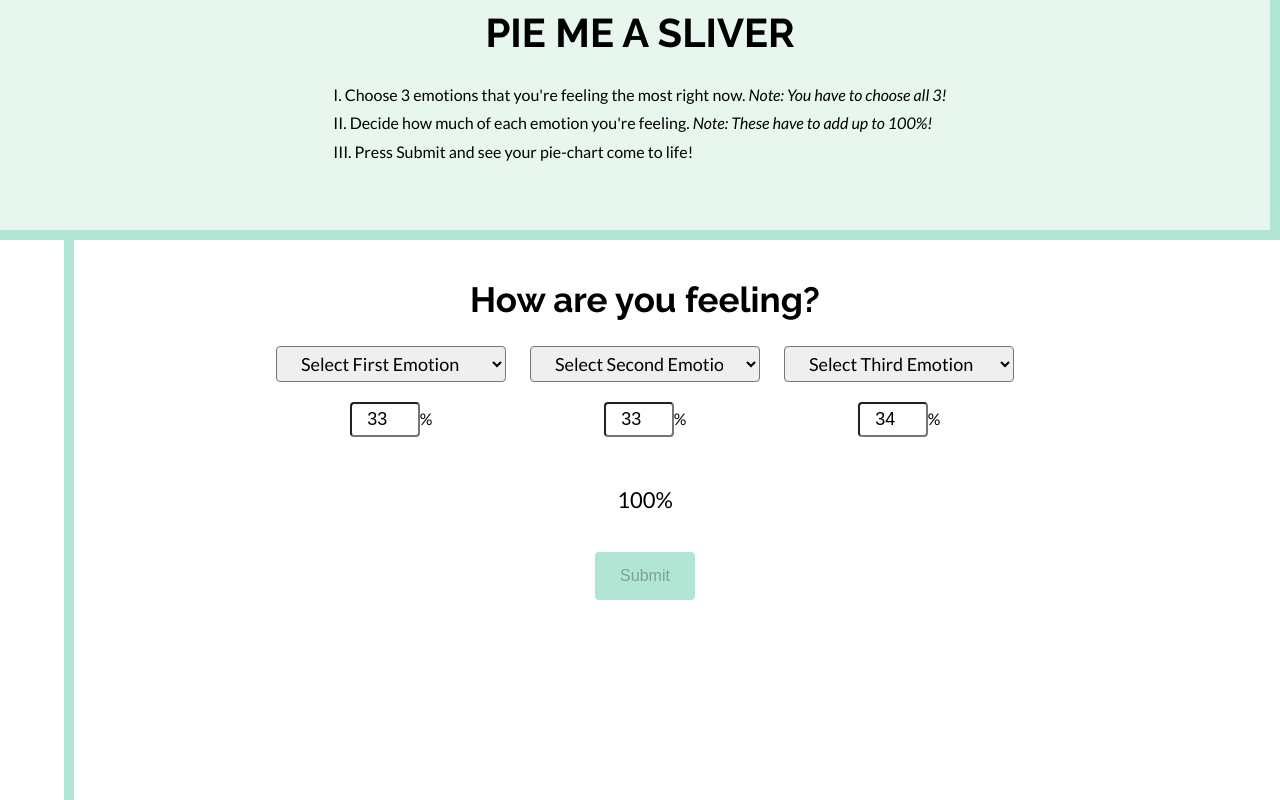
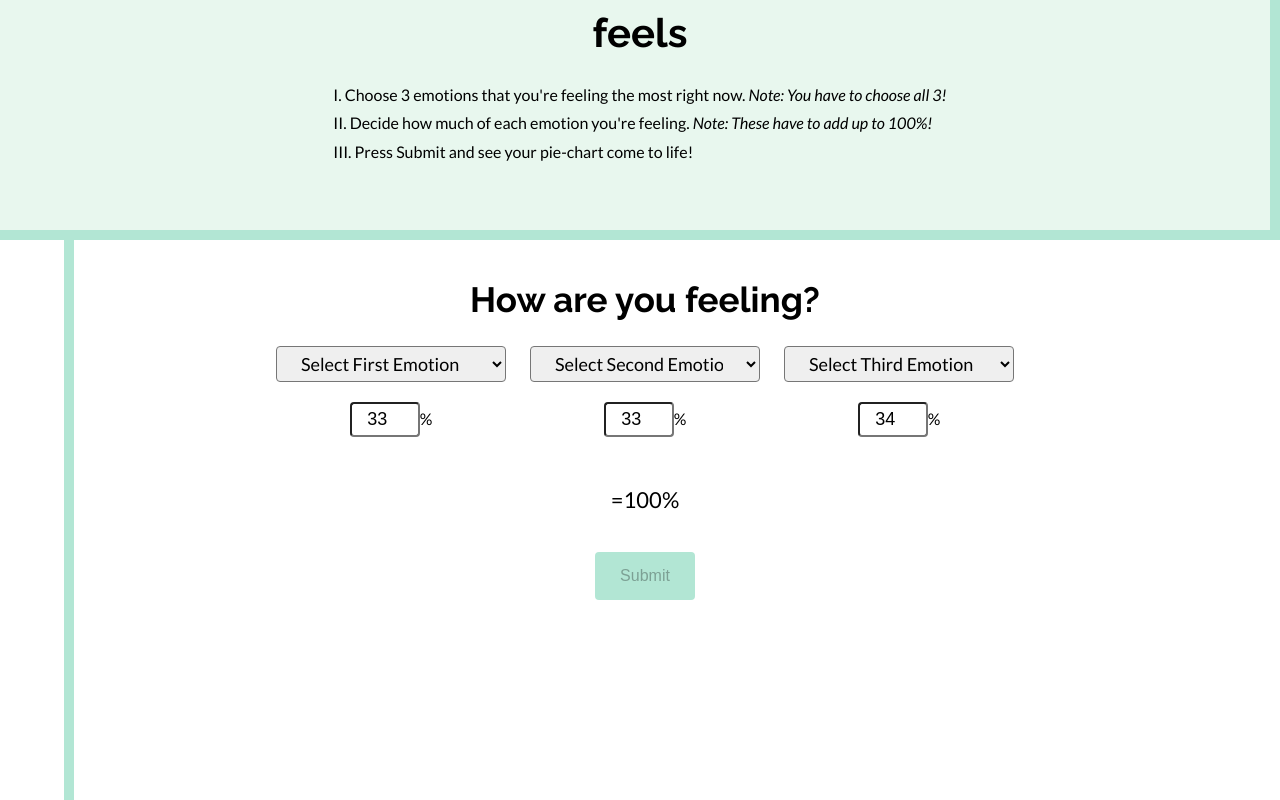
Before and after one commit to QuercusTaliare/taylor-robertson-project-five, a React (Create React App) app: page / in a window 1280 px wide. Shown: the top 800 px of the page. Built offline with nearby package versions, Linux system fonts and the light colour scheme; no server answers; the database is empty.

Commit message:
added delete button, fixed NaN bug

```diff
--- a/src/App.js
+++ b/src/App.js
@@ -25,6 +25,7 @@ class App extends Component {
   }
 
   // Updates state everytime the database is updated
+  // Adapted from Juno Bookshelf Code-along
   componentDidMount() {
 
     // create a variable to store a reference to our database
@@ -61,11 +62,23 @@ class App extends Component {
 
   }
 
+  // DELETE CHART FUNCTION - Deletes a chart from the Display Component
+  // Borrowed from Juno Bookshelf Code-along
+  deleteChart = (emotionId) => {
+
+    const dbRef = firebase.database().ref();
+
+    dbRef.child(emotionId).remove();
+
+  }
+
+  // SCROLL PAGE FUNCTION - Scrolls to Display component
   scrollPage = () => {
     window.scrollTo(0, this.scrollDisplay.current.offsetTop)
   }
 
   // HANDLE CHANGE FUNCTION - Updates state everytime a value changes in either the dropdowns or the inputs
+  // Borrowed from Juno Bookshelf Code-along
   handleChange = (event) => {
 
     this.setState({
@@ -113,159 +126,16 @@ class App extends Component {
 
   render() {
 
-    // const emotionPercentage = parseInt(this.state.emotionApercentage) + parseInt(this.state.emotionBpercentage) + parseInt(this.state.emotionCpercentage);
-
     return (
       <Fragment>
 
-        {/* <div className="form" id="form">
-
-          <header>
-            <h1>Pie me a Sliver</h1>
-            <ol>
-              <li>Choose 3 emotions that you're feeling the most right now.   <em>Note: You have to choose all 3!</em></li>
-              <li>Decide how much of each emotion you're feeling.  <em>Note: These have to add up to 100%!</em></li>
-              <li>Press Submit and see your pie-chart come to life!</li>
-            </ol>
-          </header>
-
-          <div className="wrapper">
-
-
-            <main>
-              <form>
-
-                <h2>How are you feeling?</h2>
-
-                <div className="emotion-entry-container">
-
-                  <fieldset>
-                    <legend className="sr-only">Emotion 1</legend>
-                    <select
-                      name="emotionAtype"
-                      className="user-entry"
-                      onChange={this.handleChange}
-                      value={this.state.emotionAtype}
-                    >
-                      <option value="">Select First Emotion</option>
-                      <option value="happy">Happy</option>
-                      <option value="elated">Elated</option>
-                      <option value="proud">Proud</option>
-                      <option value="amazed">Amazed</option>
-                      <option value="excited">Excited</option>
-                      <option value="determined">Determined</option>
-                      <option value="content">Content</option>
-                      <option value="hopeful">Hopeful</option>
-                      <option value="relieved">Relieved</option>
-                      <option value="joy">Joy</option>
-                    </select>
-                    <div>
-                      <input
-                        type="number"
-                        name="emotionApercentage"
-                        className="user-entry"
-                        onChange={this.handleChange}
-                        value={this.state.emotionApercentage}
-                        min="1"
-                        max="98"
-                      />
-                      <span>%</span>
-                    </div>
-                  </fieldset>
-
-                  <fieldset>
-                    <legend className="sr-only">Emotion 2</legend>
-                    <select
-                      name="emotionBtype"
-                      className="user-entry"
-                      onChange={this.handleChange}
-                      value={this.state.emotionBtype}
-                    >
-                      <option value="">Select Second Emotion</option>
-                      <option value="insecure">Insecure</option>
-                      <option value="annoyed">Annoyed</option>
-                      <option value="anxious">Anxious</option>
-                      <option value="bored">Bored</option>
-                      <option value="frustrated">Frustrated</option>
-                      <option value="sad">Sad</option>
-                      <option value="jealous">Jealous</option>
-                      <option value="hurt">Hurt</option>
-                      <option value="disgusted">Disgusted</option>
-                      <option value="angry">Angry</option>
-                    </select>
-                    <div>
-                      <input
-                        type="number"
-                        name="emotionBpercentage"
-                        className="user-entry"
-                        onChange={this.handleChange}
-                        value={this.state.emotionBpercentage}
-                        min="1"
-                        max="98"
-                        />
-                      <span>%</span>
-                    </div>
-                  </fieldset>
-
-                  <fieldset>
-                    <legend className="sr-only">Emotion 3</legend>
-                    <select
-                      name="emotionCtype"
-                      className="user-entry"
-                      onChange={this.handleChange}
-                      value={this.state.emotionCtype}
-                    >
-                      <option value="">Select Third Emotion</option>
-                      <option value="confused">Confused</option>
-                      <option value="hungry">Hungry</option>
-                      <option value="silly">Silly</option>
-                      <option value="peaceful">Peaceful</option>
-                      <option value="awed">Awed</option>
-                      <option value="awkward">Awkward</option>
-                      <option value="nostalgia">Nostalgia</option>
-                      <option value="triumphant">Triumphant</option>
-                      <option value="curious">Curious</option>
-                      <option value="entranced">Entranced</option>
-                    </select>
-                    <div>
-                      <input
-                        type="number"
-                        name="emotionCpercentage"
-                        className="user-entry"
-                        onChange={this.handleChange}
-                        value={this.state.emotionCpercentage}
-                        min="1"
-                        max="98"
-                      />
-                      <span>%</span>
-                    </div>
-                  </fieldset>
-
-                </div>
-
-                <p class="percentage-fraction">
-                  {(emotionPercentage === 100)
-                    ? <span className="form-complete">{emotionPercentage}</span>
-                    : <span className="form-incomplete">{emotionPercentage}</span>}%
-                </p>
-
-                {(emotionPercentage === 100 && this.state.emotionAtype !== "" && this.state.emotionBtype !== "" && this.state.emotionCtype !== "")
-                  ? <button type="submit" className="button" onClick={this.addChartData}>Submit</button>
-                  : <button type="submit" className="button disabled" onClick={this.addChartData}>Submit</button>}
-
-
-              </form>
-            </main>
-
-          </div> wrapper ends */}
-
-        {/* </div> form section ends */}
-
         <Form scrollPage={this.scrollPage}/>
 
-        <Display chartData={this.state.emotions} scrollDisplay={this.scrollDisplay}/>
-
-
+        <Display
+          chartData={this.state.emotions}
+          scrollDisplay={this.scrollDisplay}
+          deleteChart={this.deleteChart}
+        />
 
         <Footer />
 
--- a/src/components/Display.js
+++ b/src/components/Display.js
@@ -54,6 +54,13 @@ class Display extends Component {
 
                   <PieLegend emotionEntry={emotionEntry}/>
 
+                  <button
+                    className="button pie-display-button"
+                    onClick={() => this.props.deleteChart(emotionEntry.id)}
+                  >
+                    X
+                  </button>
+
                 </li>
 
               )
@@ -62,7 +69,7 @@ class Display extends Component {
 
           </ul>
 
-          <a href="#form" className="button" title="Click to be brought to the top of the page, where you can create a pie chart">Add Another</a>
+          <a href="#form" className="button add-another-button" title="Click to be brought to the top of the page, where you can create a pie chart">Add Another</a>
 
         </section>
 
--- a/src/components/Form.js
+++ b/src/components/Form.js
@@ -65,14 +65,14 @@ class Form extends Component {
 
   render() {
 
-    const emotionPercentage = parseInt(this.state.emotionApercentage) + parseInt(this.state.emotionBpercentage) + parseInt(this.state.emotionCpercentage);
+    const emotionPercentage = parseInt(this.state.emotionApercentage) + parseInt(this.state.emotionBpercentage) + parseInt(this.state.emotionCpercentage) || "Please only use numbers, my friend!";
 
     return(
 
       <div className="form" id="form">
 
         <header>
-          <h1>Pie me a Sliver</h1>
+          <h1>feels</h1>
           <ol>
             <li>Choose 3 emotions that you're feeling the most right now.   <em>Note: You have to choose all 3!</em></li>
             <li>Decide how much of each emotion you're feeling.  <em>Note: These have to add up to 100%!</em></li>
@@ -173,7 +173,7 @@ class Form extends Component {
                     <option value="peaceful">Peaceful</option>
                     <option value="awed">Awed</option>
                     <option value="awkward">Awkward</option>
-                    <option value="nostalgia">Nostalgia</option>
+                    <option value="nostalgic">Nostalgic</option>
                     <option value="triumphant">Triumphant</option>
                     <option value="curious">Curious</option>
                     <option value="entranced">Entranced</option>
@@ -194,11 +194,14 @@ class Form extends Component {
 
               </div>
 
+
+
               <p className="percentage-fraction">
+                =
                 {(emotionPercentage === 100)
-                  ? <span className="form-complete">{emotionPercentage}</span>
-                  : <span className="form-incomplete">{emotionPercentage}</span>}%
-                </p>
+                  ? <span className="form-complete">{emotionPercentage}%</span>
+                  : <span className="form-incomplete">{emotionPercentage}%</span>}
+              </p>
 
               {(emotionPercentage === 100 && this.state.emotionAtype !== "" && this.state.emotionBtype !== "" && this.state.emotionCtype !== "")
                 ? <button
@@ -210,7 +213,7 @@ class Form extends Component {
                     }}
                     title="Submit form to create pie chart"
                   >Submit</button>
-                : <button type="submit" className="button disabled" tabindex="-1">Submit</button>}
+                : <button type="submit" className="button disabled" tabIndex="-1">Submit</button>}
 
 
             </form>
--- a/src/index.css
+++ b/src/index.css
@@ -101,7 +101,7 @@ header {
 /* https://jsfiddle.net/dcodesmith/DruxN/ */
 
 header h1 {
-    text-transform: uppercase;
+    /* text-transform: uppercase; */
     margin: 10px 0 20px 0;
     font-size: 4rem;
 }
@@ -279,7 +279,11 @@ main .button.disabled {
     text-align: center;
 }
 
-.display .button {
+.display .pie-display-button {
+    padding: 10px;
+}
+
+.display .add-another-button {
     margin-bottom: 30px;
 }
 
```
